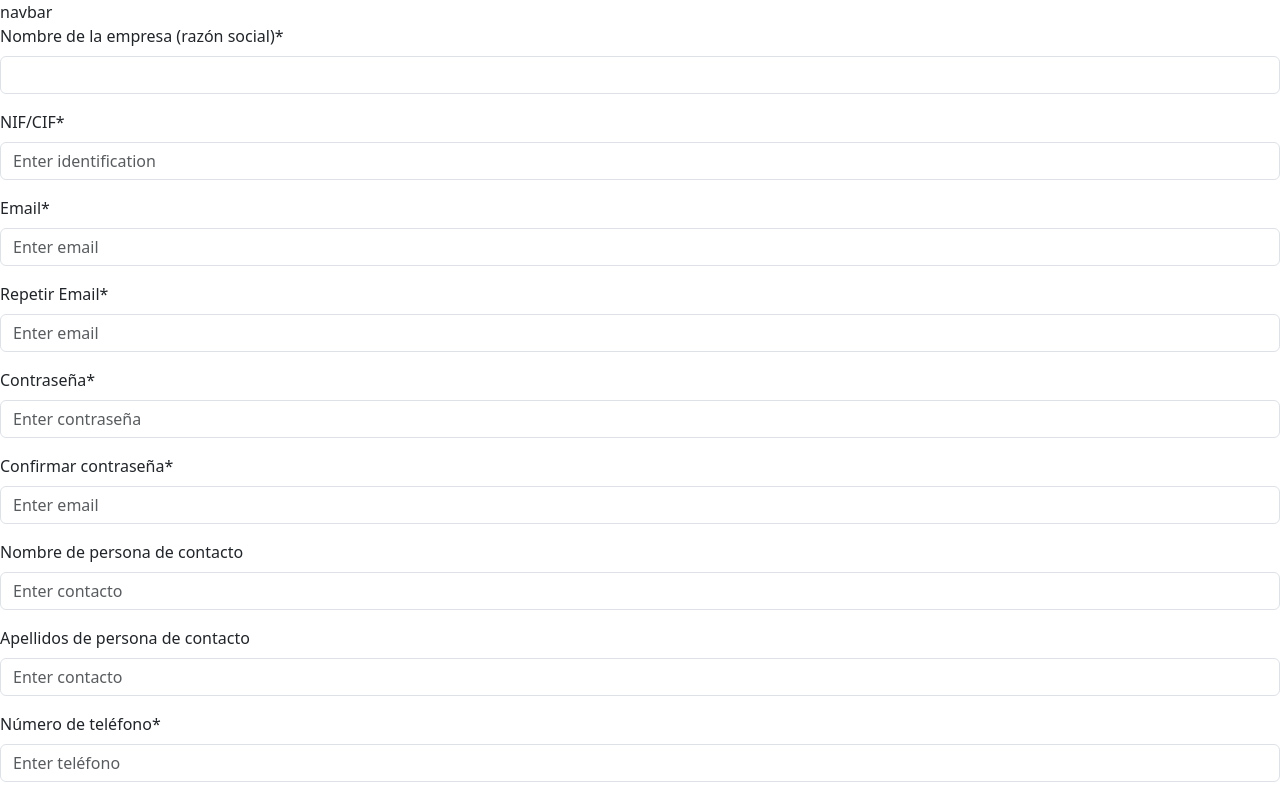
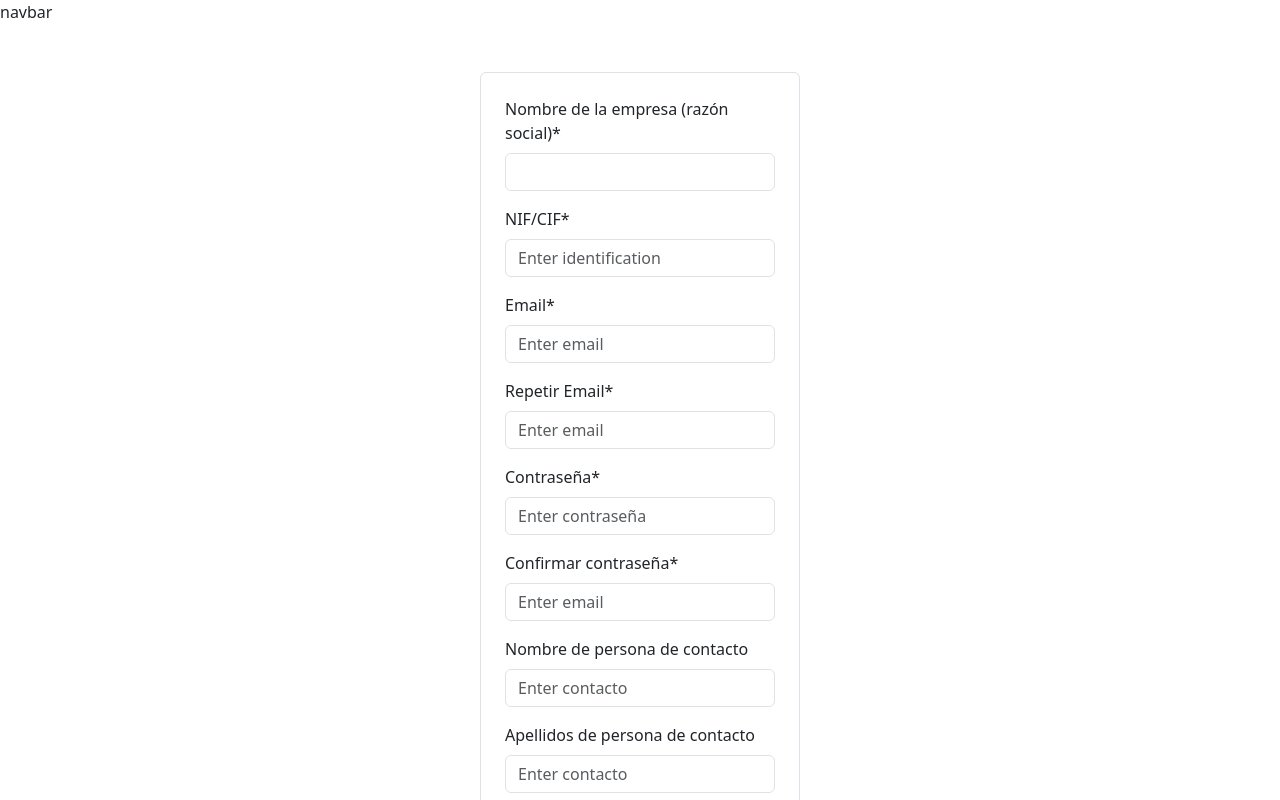
Before and after one commit to enriquealguacilm-beep/Jovejobs, a React (Vite) app in the folder client/: page /registerCompany in a window 1280 px wide. Shown: the top 800 px of the page. Built offline with nearby package versions, Linux system fonts and the light colour scheme.

Commit message:
formulario company

```diff
--- a/client/src/pages/PublicPages/AuthPages/RegisterPage/RegisterCompany/RegisterCompanyPage.jsx
+++ b/client/src/pages/PublicPages/AuthPages/RegisterPage/RegisterCompany/RegisterCompanyPage.jsx
@@ -18,7 +18,7 @@ const initialValue = {
   address: '',
 };
 
-const RegisterCompanyCompanyPage = () => {
+const RegisterCompanyPage = () => {
   const [registerCompany, setRegisterCompany] = useState(initialValue);
   const [errorsVal, setErrorsVal] = useState();
   const [otroErr, setOtroErr] = useState('');
@@ -56,8 +56,8 @@ const onSubmit = async () => {
 
 
   return (
-    <div>
-      <Form>
+    <div className='d-flex justify-content-center mt-5'>
+      <Form className="w-25 border border-1 rounded-2 p-4">
         <Form.Group className="mb-3" controlId="formBasicCompanyTitle">
           <Form.Label>Nombre de la empresa (razón social)*</Form.Label>
           <Form.Control
@@ -185,4 +185,4 @@ const onSubmit = async () => {
   );
 };
 
-export default RegisterCompanyCompanyPage;
+export default RegisterCompanyPage;
```
